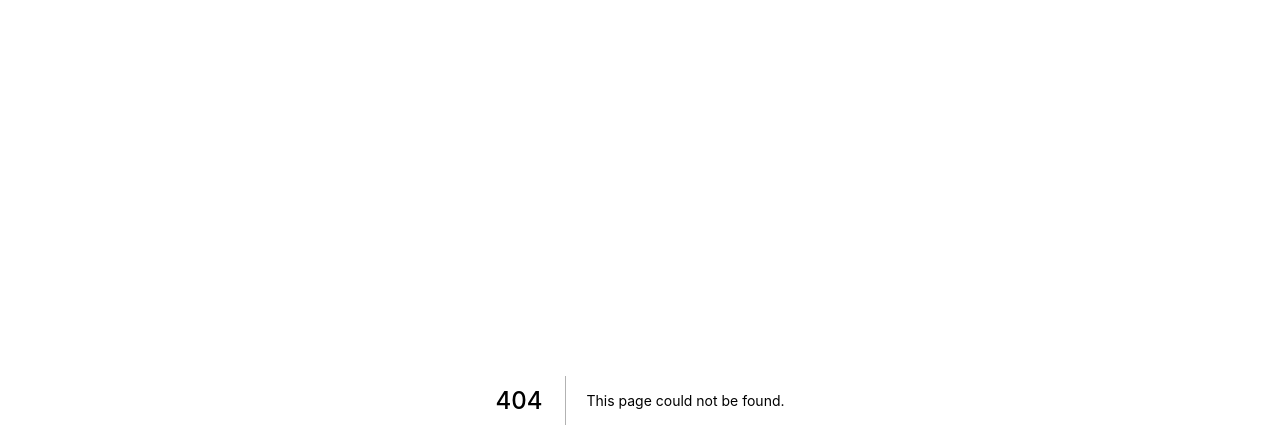
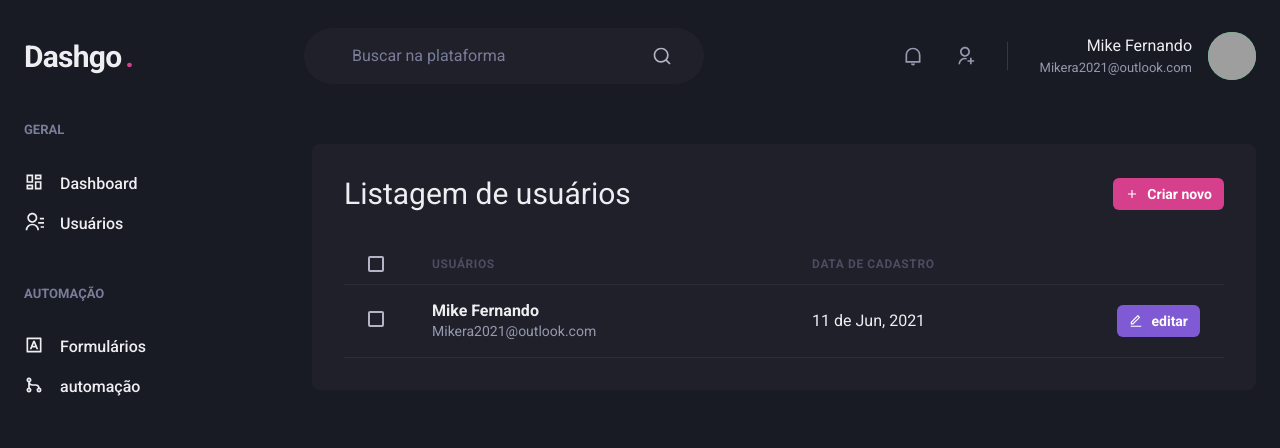
Before and after one commit to MikeFernando/Dashgo, a Next.js app: page /users in a window 1280 px wide. Before the commit this address had no page. Shown: the top 448 px of the page. Built offline with nearby package versions, Linux system fonts and the light colour scheme; grey boxes are pictures that could not be loaded.

Commit message:
Página: Lista de usuários

```diff
--- /dev/null
+++ b/src/pages/users/index.tsx
@@ -0,0 +1,82 @@
+import {
+   Box,
+   Flex,
+   Heading,
+   Button,
+   Icon,
+   Table,
+   Thead,
+   Tr,
+   Th,
+   Checkbox,
+   Tbody,
+   Td,
+   Text
+} from '@chakra-ui/react'
+import { RiAddLine, RiEditLine } from 'react-icons/ri'
+
+import { Header } from '../../components/Header'
+import { Sidebar } from '../../components/Sidebar'
+
+export default function UsersList() {
+   return (
+      <Box>
+         <Header />
+         <Flex w="100%" my="6" maxWidth={1480} mx="auto" px="6">
+            <Sidebar />
+
+            <Box flex="1" my="6" borderRadius={8} bg="gray.800" p="8">
+               <Flex mb="8" justify="space-between" align="center">
+                  <Heading size="lg" fontWeight="normal">Listagem de usuários</Heading>
+
+                  <Button
+                     as="a"
+                     size="sm"
+                     fontSize="sm"
+                     colorScheme="pink"
+                     leftIcon={<Icon as={RiAddLine} size="20" />}>
+                     Criar novo
+                  </Button>
+               </Flex>
+
+               <Table colorScheme="whiteAlpha">
+                  <Thead>
+                     <Tr>
+                        <Th px="6" color="gray.300" width="8">
+                           <Checkbox colorScheme="pink" />
+                        </Th>
+                        <Th>usuários</Th>
+                        <Th>Data de cadastro</Th>
+                        <Th width="8"></Th>
+                     </Tr>
+                  </Thead>
+                  <Tbody>
+                     <Tr>
+                        <Td px="6">
+                           <Checkbox colorScheme="pink" />
+                        </Td>
+                        <Td>
+                           <Box>
+                              <Text fontWeight="bold">Mike Fernando</Text>
+                              <Text fontWeight="noraml" fontSize="sm" color="gray.300">Mikera2021@outlook.com</Text>
+                           </Box>
+                        </Td>
+                        <Td>11 de Jun, 2021</Td>
+                        <Td>
+                           <Button
+                              as="a"
+                              size="sm"
+                              fontSize="sm"
+                              colorScheme="purple"
+                              leftIcon={<Icon as={RiEditLine} size="20" />}>
+                              editar
+                           </Button>
+                        </Td>
+                     </Tr>
+                  </Tbody>
+               </Table>
+            </Box>
+         </Flex>
+      </Box>
+   )
+}
```
Also changed, not shown: 1 other file (tests, documents, lock files or other folders).
